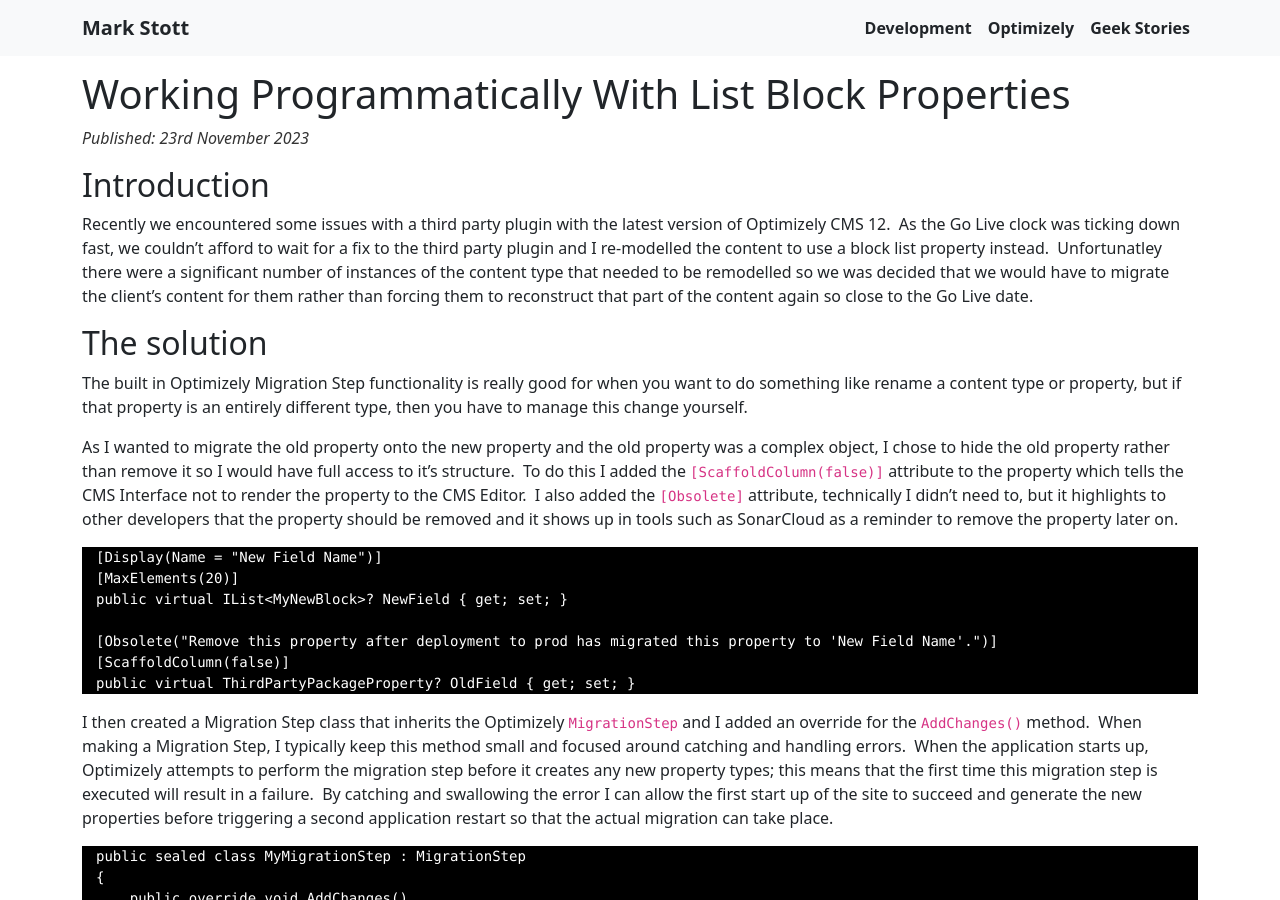
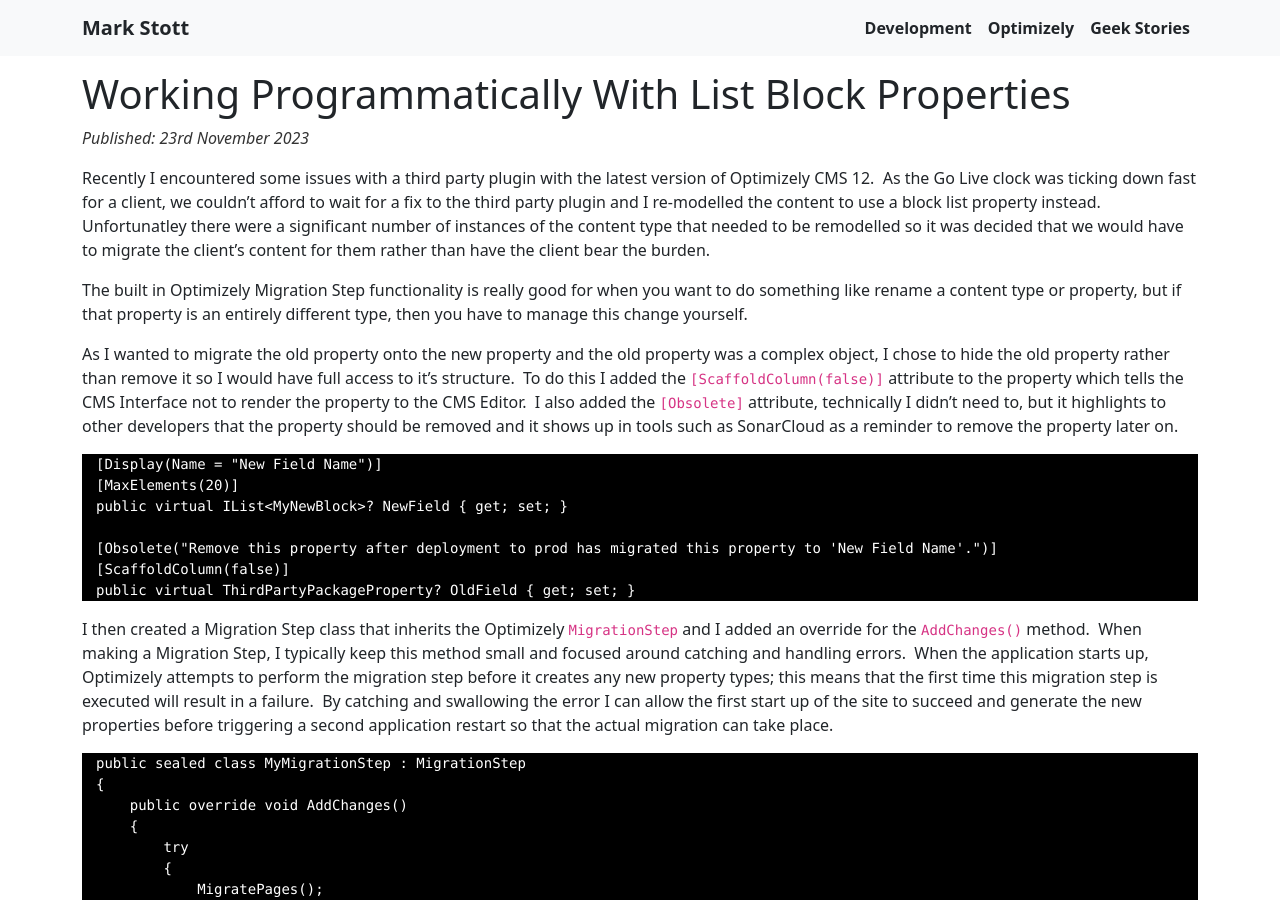
Before and after one commit to GeekInTheNorth/GeekInTheNorth.github.io, a Jekyll site: the page built from _posts/2023-11-23-working-programmatically-with-list-block-properties.md, in a window 1280 px wide and 900 px high. Built offline with Jekyll 4.4.1, drawn with Linux system fonts in a browser that asks for light colours.

Commit message:
Update 2023-11-23-working-programmatically-with-list-block-properties.md

```diff
--- a/_posts/2023-11-23-working-programmatically-with-list-block-properties.md
+++ b/_posts/2023-11-23-working-programmatically-with-list-block-properties.md
@@ -12,11 +12,7 @@ category:
 
 Published: 23rd November 2023
 
-## Introduction
-
-Recently we encountered some issues with a third party plugin with the latest version of Optimizely CMS 12.  As the Go Live clock was ticking down fast, we couldn't afford to wait for a fix to the third party plugin and I re-modelled the content to use a block list property instead.  Unfortunatley there were a significant number of instances of the content type that needed to be remodelled so we was decided that we would have to migrate the client's content for them rather than forcing them to reconstruct that part of the content again so close to the Go Live date.
-
-## The solution
+Recently I encountered some issues with a third party plugin with the latest version of Optimizely CMS 12.  As the Go Live clock was ticking down fast for a client, we couldn't afford to wait for a fix to the third party plugin and I re-modelled the content to use a block list property instead.  Unfortunatley there were a significant number of instances of the content type that needed to be remodelled so it was decided that we would have to migrate the client's content for them rather than have the client bear the burden.
 
 The built in Optimizely Migration Step functionality is really good for when you want to do something like rename a content type or property, but if that property is an entirely different type, then you have to manage this change yourself.
 
```
